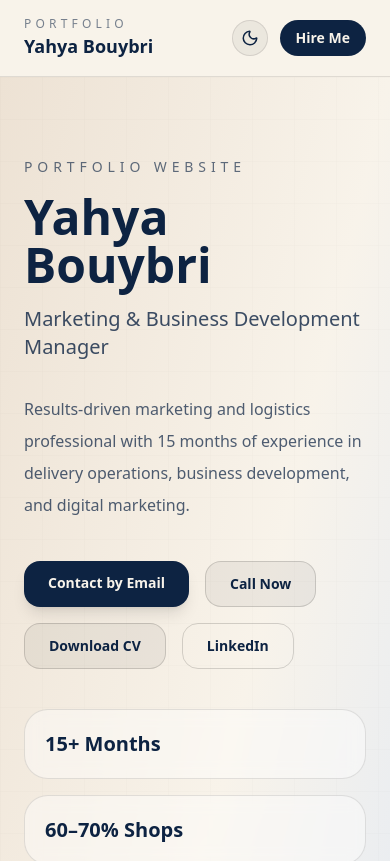
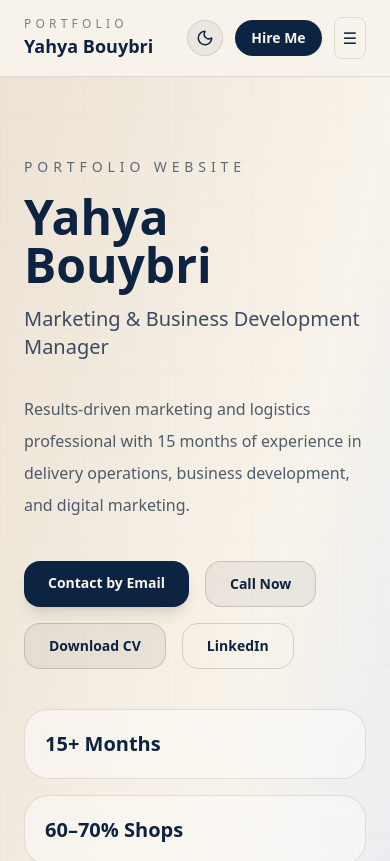
Before and after one commit to AyezMedia/Bouybri-portfolio, a Next.js app: page / in a window 390 px wide. Shown: the top 861 px of the page. Built offline with nearby package versions, Linux system fonts and the light colour scheme.

Commit message:
Add mobile hamburger navbar and improve navigation UI

```diff
--- a/app/page.tsx
+++ b/app/page.tsx
@@ -79,6 +79,7 @@ export default function YahyaBouybriPortfolio() {
 
   const { resolvedTheme, setTheme } = useTheme();
   const [mounted, setMounted] = useState(false);
+  const [menuOpen, setMenuOpen] = useState(false);
 
   useEffect(() => {
     setMounted(true);
@@ -128,9 +129,31 @@ export default function YahyaBouybriPortfolio() {
             >
               Hire Me
             </a>
+            <button
+              onClick={() => setMenuOpen(!menuOpen)}
+              className="md:hidden rounded-lg border border-black/10 p-2 dark:border-white/10"
+            >
+              ☰
+            </button>
           </div>
         </div>
       </header>
+      {menuOpen && (
+  <div className="md:hidden px-6 pb-4">
+    <div className="flex flex-col gap-4 rounded-2xl border border-black/10 bg-white/90 p-4 shadow-lg dark:border-white/10 dark:bg-[#0c1a30]">
+      {navItems.map((item) => (
+        <a
+          key={item}
+          href={`#${item.toLowerCase()}`}
+          onClick={() => setMenuOpen(false)}
+          className="text-sm font-medium"
+        >
+          {item}
+        </a>
+      ))}
+    </div>
+  </div>
+)}
 
       <section
         id="about"
```
